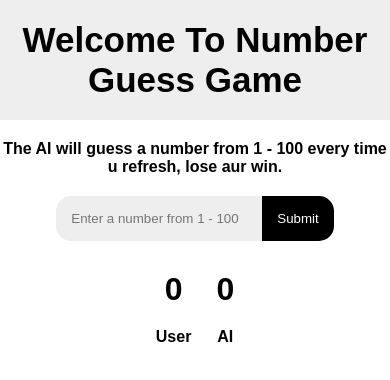
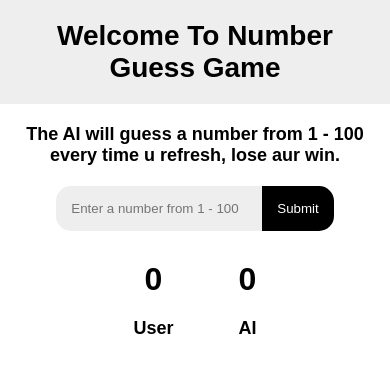
Before and after one commit to HafizAreebIrfan/Aesthetic-Old-Games, a plain HTML site: page Number Guess Game/index.html in a window 390 px wide. Drawn offline with Linux system fonts and the light colour scheme.

Commit message:
responsiveness of number guessing game.

```diff
--- a/Number Guess Game/style.css
+++ b/Number Guess Game/style.css
@@ -21,7 +21,7 @@
 #numberguessgame p{
     padding-top: 20px;
     color: black;
-    font-size: 16px;
+    font-size: 18px;
     font-weight: 700;
     font-family: 'Poppins', sans-serif;
 }
@@ -109,3 +109,30 @@
 .hide{
     display: none;
 }
+@media only screen and (max-width: 600px){
+    #numberguessgame p{
+        padding-left: 30px;
+        padding-right: 30px;
+    }
+    #numberguessgame h1{
+        background-color: #eeeeee;
+        padding: 20px;
+        font-size: 28px;
+        font-weight: 700;
+        font-family: 'Poppins', sans-serif;
+    }
+
+}
+@media only screen and (max-width: 400px){
+    #numberguessgame p{
+        padding-left: 20px;
+        padding-right: 20px;
+    }
+    #numberguessgame h1{
+        background-color: #eeeeee;
+        padding: 20px;
+        font-size: 28px;
+        font-weight: 700;
+        font-family: 'Poppins', sans-serif;
+    }
+}
```
